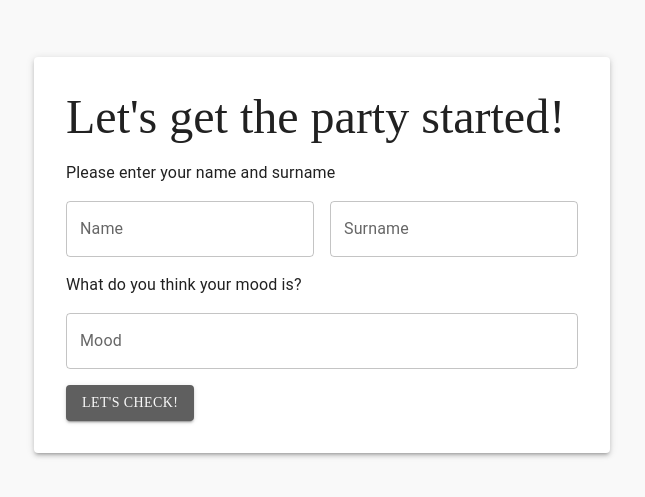
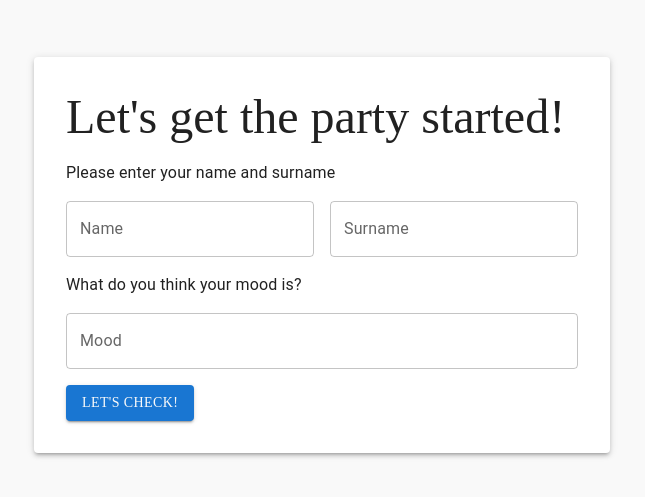
Before and after one commit to Stasnislau/mood-certificate, a Next.js app: page /registration in a window 1280 px wide. Shown: the part 145-642 px from the top of the page, without its empty margins (318-963 px from the left). Built offline with nearby package versions, Linux system fonts and the light colour scheme.

Commit message:
small updates

```diff
--- a/src/components/certificatePDF.tsx
+++ b/src/components/certificatePDF.tsx
@@ -114,6 +114,7 @@ const CertificatePDF = (props: CertificateProps) => {
   const styles = StyleSheet.create({
     link: {
       textDecoration: "none",
+      color: "#fff",
     },
   });
   const [client, setClient] = useState(false);
--- a/src/pages/registration.tsx
+++ b/src/pages/registration.tsx
@@ -110,7 +110,6 @@ const Registration = () => {
               sx={{
                 fontFamily: "Montserrat",
                 mt: 2,
-                bgcolor: "#5f5f5f",
                 color: "#f9f9f9",
               }}
             >
```
